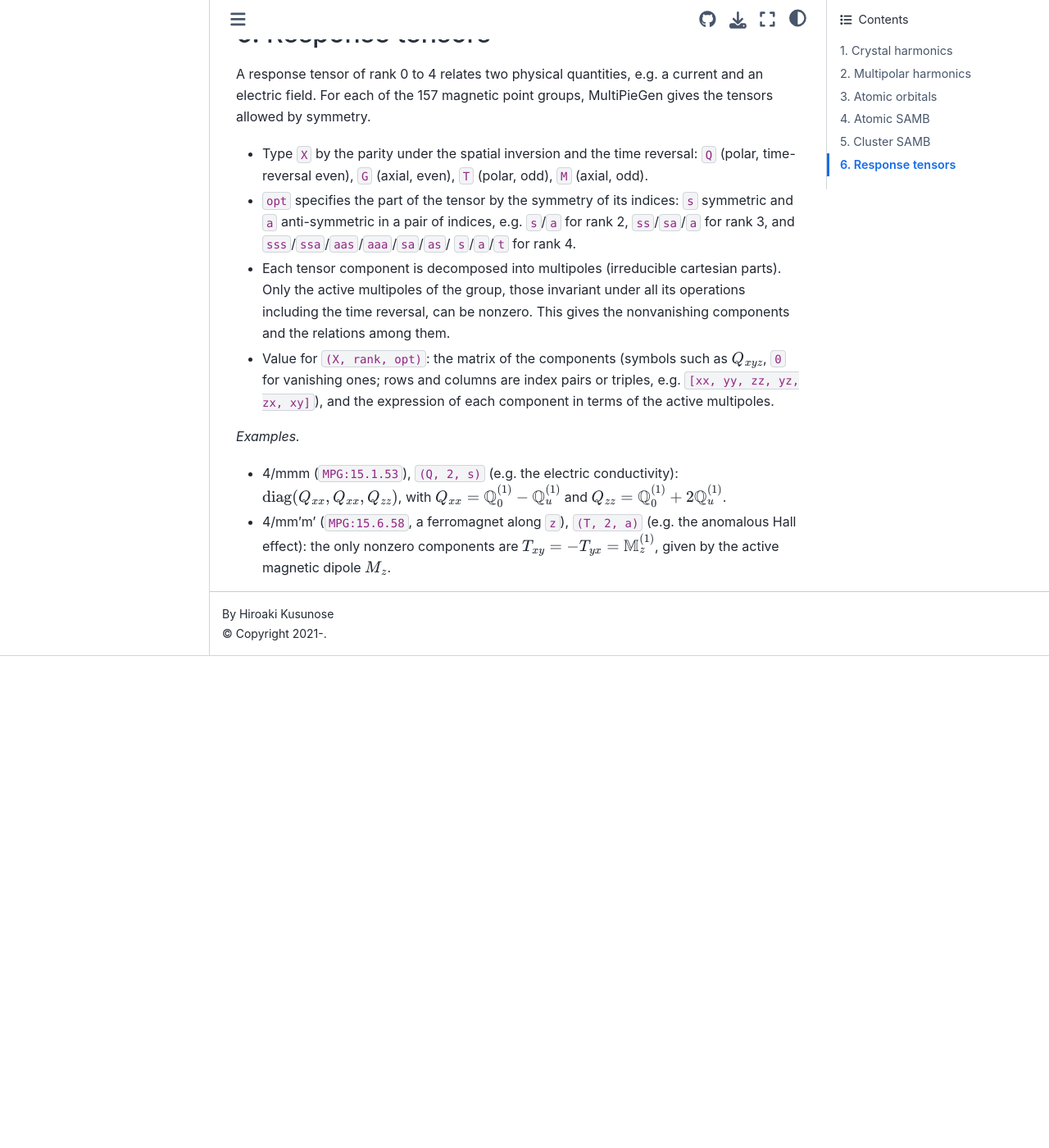
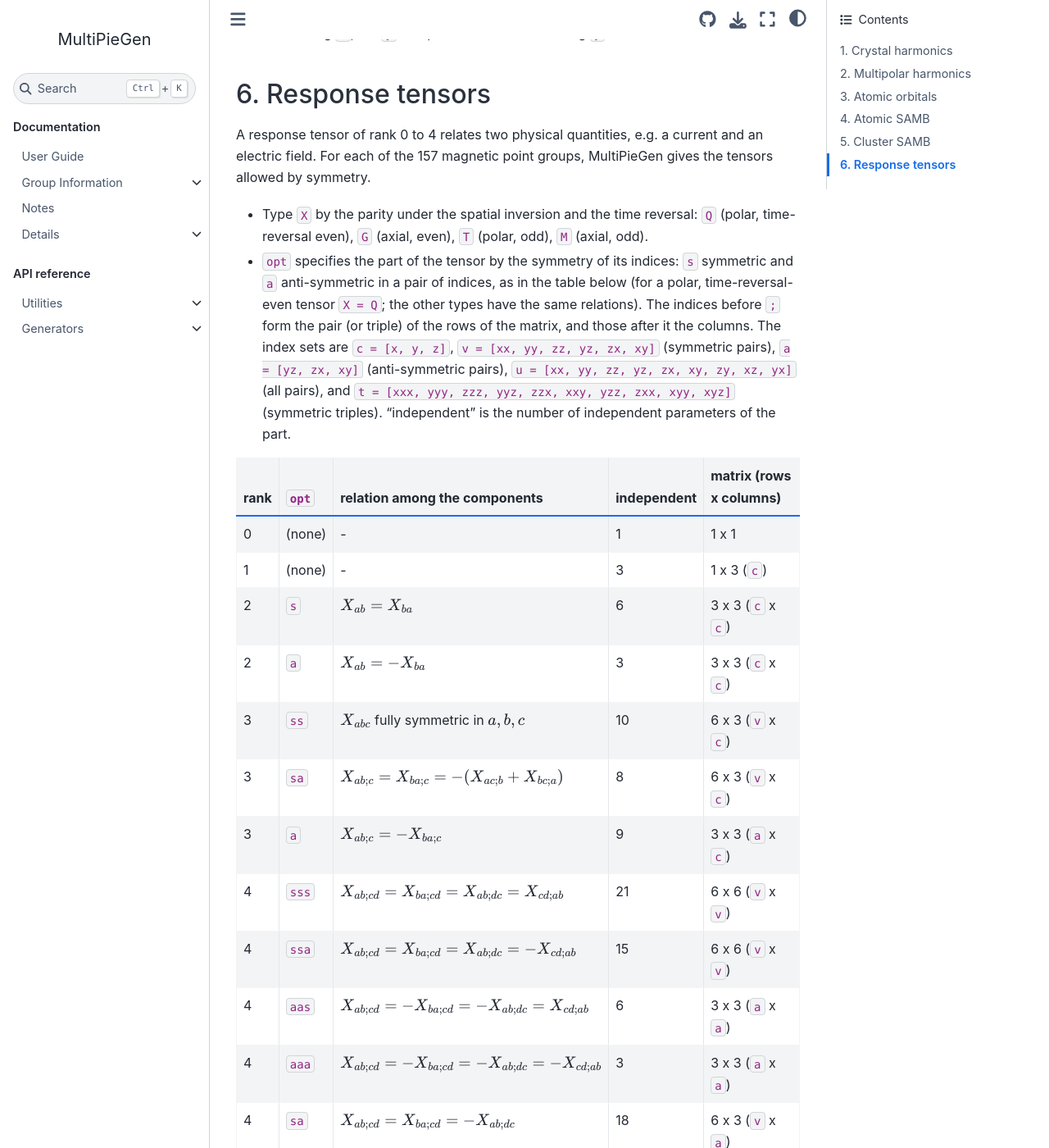
Before and after one commit to CMT-MU/MultiPieGen, a Jupyter Book: the page built from docs/src/guide/definitions.md, in a window 1280 px wide and 1400 px high, scrolled down 6791 px. Shown: the whole window at 82% size. Built offline with Jupyter Book 1.0.4 settings and Sphinx 7.4.7 and the Sphinx Book theme 1.1.4, drawn with Linux system fonts in a browser that asks for light colours; before the commit the page ends 7591 px from its top, so only the background shows below that; some of the changed text lies outside the part shown.

Commit message:
Refine the atomic SAMB and response tensor parts of the definitions
- Atomic SAMB: explain why the x = g rule is taken relative to the
  orbital multipole (the orbital part of the multipolar harmonics is
  always polar, while the orbital multipole of the atomic SAMB can be
  polar or axial, e.g. the orbital angular momentum); write the identity
  in spin space as sigma_0, as the Pauli matrices.
- Response tensors: add a table of each opt with the relations among the
  components (e.g. X_ab = -X_ba for rank-2 a), the number of independent
  parameters, and the matrix shape with the index sets c, v, a, u, t.
  The shapes agree with util_response_tensor.tensor_shape, and the index
  relations were checked with multipie's P2-P4.

Co-Authored-By: Claude Opus 5.5 <noreply@anthropic.com>

```diff
--- a/docs/src/guide/definitions.md
+++ b/docs/src/guide/definitions.md
@@ -161,8 +161,10 @@ basis, adapted to the point group.
    Their matrix elements between orbitals of ranks `L1` and `L2` follow from the Wigner-Eckart theorem.
    - For `s = 1`, the internal degree of freedom is fixed to the spin, an axial vector: the case `x = g` of the
      [multipolar harmonics](#multipolar-harmonics). $X_{lm}^{(1)}(k)$ couples an orbital multipole of rank `l + k`
-     with the spin, and its polar or axial character follows the rule there for `x = g`, taken relative to the
-     orbital multipole: the opposite one if `s + k` is even, the same one if `s + k` is odd. In addition, the spin is
+     with the spin. In the multipolar harmonics the orbital part $O_{l+k,m}$ is always a polar function, while here
+     the orbital multipole can be polar (`Q`, `T`) or axial (`G`, `M`, e.g. the orbital angular momentum). So the rule
+     there for `x = g` is taken relative to the orbital multipole: `X` has the polar or axial character opposite to
+     that of the orbital multipole if `s + k` is even, and the same one if `s + k` is odd. In addition, the spin is
      odd under time reversal, so `X` has the opposite time-reversal parity to the orbital multipole.
    - E.g. the spin magnetic dipole $\mathbb{M}_{1}^{(1,-1;a)}(T_{1g})$ is the orbital monopole `Q` (rank 0, polar,
      even) with the spin: `s + k = 0` even gives axial and the spin gives odd, i.e. `M`. The spin-orbit coupling
@@ -188,7 +190,7 @@ basis, adapted to the point group.
   $l_x/\sqrt{2}$, with the matrix element $\langle p_y | l_x | p_z \rangle / \sqrt{2} = -i/\sqrt{2}$.
 
 For the s orbital with spin (`lgs`, block `(0, 0)`, basis `(s, u), (s, d)`): $\mathbb{Q}_{0}^{(a)}(A_{1g})$ is
-$\frac{1}{\sqrt{2}}\,\mathbb{1}$, and $\mathbb{M}_{1}^{(1,-1;a)}(T_{1g})$ is $(\sigma_x, \sigma_y, \sigma_z)/\sqrt{2}$, the
+$\sigma_0/\sqrt{2}$, and $\mathbb{M}_{1}^{(1,-1;a)}(T_{1g})$ is $(\sigma_x, \sigma_y, \sigma_z)/\sqrt{2}$, the
 spin.
 
 ## 5. Cluster SAMB
@@ -228,14 +230,38 @@ the 157 magnetic point groups, MultiPieGen gives the tensors allowed by symmetry
 
 - Type `X` by the parity under the spatial inversion and the time reversal: `Q` (polar, time-reversal even), `G`
   (axial, even), `T` (polar, odd), `M` (axial, odd).
-- `opt` specifies the part of the tensor by the symmetry of its indices: `s` symmetric and `a` anti-symmetric
-  in a pair of indices, e.g. `s`/`a` for rank 2, `ss`/`sa`/`a` for rank 3, and `sss`/`ssa`/`aas`/`aaa`/`sa`/`as`/
-  `s`/`a`/`t` for rank 4.
+- `opt` specifies the part of the tensor by the symmetry of its indices: `s` symmetric and `a` anti-symmetric in a
+  pair of indices, as in the table below (for a polar, time-reversal-even tensor `X = Q`; the other types have the same
+  relations). The indices before `;` form the pair (or triple) of the rows of the matrix, and those after it the
+  columns. The index sets are `c = [x, y, z]`, `v = [xx, yy, zz, yz, zx, xy]` (symmetric pairs), `a = [yz, zx, xy]`
+  (anti-symmetric pairs), `u = [xx, yy, zz, yz, zx, xy, zy, xz, yx]` (all pairs), and
+  `t = [xxx, yyy, zzz, yyz, zzx, xxy, yzz, zxx, xyy, xyz]` (symmetric triples). "independent" is the number of
+  independent parameters of the part.
+
+| rank | `opt` | relation among the components | independent | matrix (rows x columns) |
+|---|---|---|---|---|
+| 0 | (none) | - | 1 | 1 x 1 |
+| 1 | (none) | - | 3 | 1 x 3 (`c`) |
+| 2 | `s` | $X_{ab} = X_{ba}$ | 6 | 3 x 3 (`c` x `c`) |
+| 2 | `a` | $X_{ab} = -X_{ba}$ | 3 | 3 x 3 (`c` x `c`) |
+| 3 | `ss` | $X_{abc}$ fully symmetric in $a, b, c$ | 10 | 6 x 3 (`v` x `c`) |
+| 3 | `sa` | $X_{ab;c} = X_{ba;c} = -(X_{ac;b} + X_{bc;a})$ | 8 | 6 x 3 (`v` x `c`) |
+| 3 | `a` | $X_{ab;c} = -X_{ba;c}$ | 9 | 3 x 3 (`a` x `c`) |
+| 4 | `sss` | $X_{ab;cd} = X_{ba;cd} = X_{ab;dc} = X_{cd;ab}$ | 21 | 6 x 6 (`v` x `v`) |
+| 4 | `ssa` | $X_{ab;cd} = X_{ba;cd} = X_{ab;dc} = -X_{cd;ab}$ | 15 | 6 x 6 (`v` x `v`) |
+| 4 | `aas` | $X_{ab;cd} = -X_{ba;cd} = -X_{ab;dc} = X_{cd;ab}$ | 6 | 3 x 3 (`a` x `a`) |
+| 4 | `aaa` | $X_{ab;cd} = -X_{ba;cd} = -X_{ab;dc} = -X_{cd;ab}$ | 3 | 3 x 3 (`a` x `a`) |
+| 4 | `sa` | $X_{ab;cd} = X_{ba;cd} = -X_{ab;dc}$ | 18 | 6 x 3 (`v` x `a`) |
+| 4 | `as` | $X_{ab;cd} = -X_{ba;cd} = X_{ab;dc}$ | 18 | 3 x 6 (`a` x `v`) |
+| 4 | `s` | $X_{ab;c;d} = X_{ba;c;d}$ (`sss` + `ssa` + `sa`) | 54 | 6 x 9 (`v` x `u`) |
+| 4 | `a` | $X_{ab;c;d} = -X_{ba;c;d}$ (`aas` + `aaa` + `as`) | 27 | 3 x 9 (`a` x `u`) |
+| 4 | `t` | $X_{abc;d}$ fully symmetric in $a, b, c$ | 30 | 10 x 3 (`t` x `c`) |
+
 - Each tensor component is decomposed into multipoles (irreducible cartesian parts). Only the active multipoles of
   the group, those invariant under all its operations including the time reversal, can be nonzero. This gives the
   nonvanishing components and the relations among them.
 - Value for `(X, rank, opt)`: the matrix of the components (symbols such as $Q_{xyz}$, `0` for vanishing ones;
-  rows and columns are index pairs or triples, e.g. `[xx, yy, zz, yz, zx, xy]`), and the expression of each component
+  rows and columns as in the table above), and the expression of each component
   in terms of the active multipoles.
 
 *Examples.*
```
Also changed, not shown: docs/src/guide/definitions_ja.md (+24 -4 lines).
